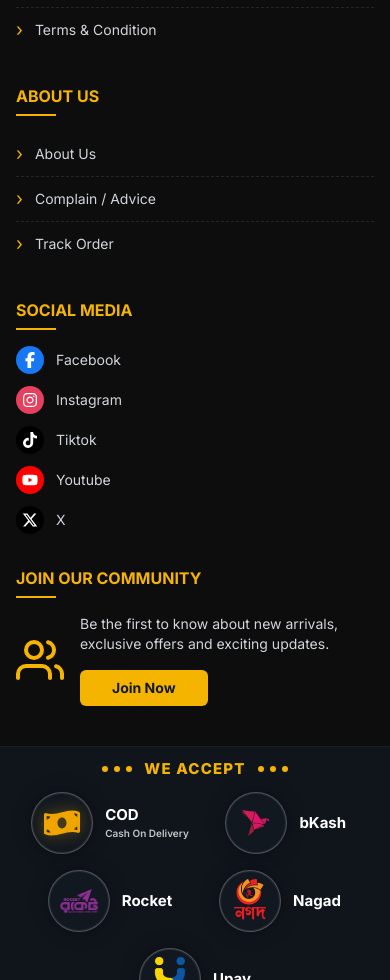
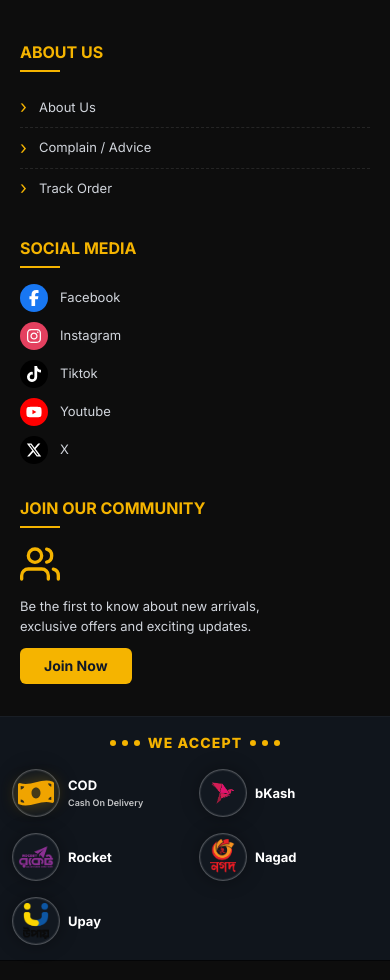
Before and after one commit to asadullah055/cartout, a Next.js app: page /order-success in a window 390 px wide. Shown: the part 1020-2000 px from the top of the page. Built offline with nearby package versions, Linux system fonts and the light colour scheme; no server answers.

Commit message:
update invoice

```diff
--- /dev/null
+++ b/app/not-found.js
@@ -0,0 +1,29 @@
+import Link from "next/link";
+
+export const metadata = {
+  title: "404 Not Found | CartOut",
+};
+
+export default function NotFound() {
+  return (
+    <main className="mx-auto flex min-h-[60vh] max-w-[1440px] items-center justify-center px-4 py-16">
+      <section className="text-center">
+        <p className="text-sm font-semibold uppercase tracking-wide text-[#FF3300]">
+          Page not found
+        </p>
+        <h1 className="mt-3 text-4xl font-bold text-gray-950 md:text-5xl">
+          404 Not Found
+        </h1>
+        <p className="mx-auto mt-4 max-w-md text-sm text-gray-600">
+          The page you are looking for does not exist or has been moved.
+        </p>
+        <Link
+          href="/"
+          className="mt-6 inline-flex rounded bg-[#FF3300] px-5 py-3 text-sm font-semibold text-white"
+        >
+          Go Home
+        </Link>
+      </section>
+    </main>
+  );
+}
--- a/app/product/[slug]/page.js
+++ b/app/product/[slug]/page.js
@@ -3,6 +3,7 @@ import Details from "@/components/ProductDetails/Details";
 import ImageSlider from "@/components/ProductDetails/ImageSlider";
 import ProductTabs from "@/components/ProductDetails/ProductTabs";
 import SellerInfo from "@/components/ProductDetails/SellerInfo";
+import { notFound } from "next/navigation";
 
 const API_BASE_URL =
   process.env.NEXT_PUBLIC_API_URL ||
@@ -13,17 +14,27 @@ const API_BASE_URL =
 // 🔹 SERVER SIDE DATA FETCH
 async function getProduct(slug) {
   const res = await fetch(
-    `${API_BASE_URL}/product/slug/${slug}`,
+    `${API_BASE_URL}/product/slug/${encodeURIComponent(slug)}`,
     {
       cache: "no-store", // 👈 always fresh (SSR)
     }
   );
 
+  if (res.status === 404) {
+    notFound();
+  }
+
   if (!res.ok) {
     throw new Error("Failed to fetch product");
   }
 
-  return res.json();
+  const data = await res.json();
+
+  if (!data?.product) {
+    notFound();
+  }
+
+  return data;
 }
 
 const ProductDetails = async ({ params }) => {
--- a/components/Footer/Footer.jsx
+++ b/components/Footer/Footer.jsx
@@ -60,14 +60,14 @@ const paymentMethods = [
 ];
 
 const PaymentLogo = ({ method }) => (
-  <span className="flex h-[62px] w-[62px] shrink-0 items-center justify-center rounded-full border border-white/25 bg-[#121820] shadow-[inset_0_0_0_1px_rgba(255,255,255,0.08),0_0_18px_rgba(0,0,0,0.35)]">
+  <span className="flex h-12 w-12 shrink-0 items-center justify-center rounded-full border border-white/25 bg-[#121820] shadow-[inset_0_0_0_1px_rgba(255,255,255,0.08),0_0_18px_rgba(0,0,0,0.35)] sm:h-[62px] sm:w-[62px]">
     {method.image ? (
       <Image
         src={method.image}
         alt={method.name}
         width={48}
         height={48}
-        className={`object-contain ${method.imageClassName || "h-11 w-11"}`}
+        className={`max-h-9 max-w-9 object-contain sm:max-h-none sm:max-w-none ${method.imageClassName || "h-11 w-11"}`}
       />
     ) : (
       method.logo
@@ -87,7 +87,7 @@ const LinkList = ({ items }) => (
     {items.map((item) => (
       <li
         key={item}
-        className="flex items-center gap-3 border-b border-dashed border-white/10 py-3 text-sm text-gray-300 last:border-b-0"
+        className="flex items-center gap-3 border-b border-dashed border-white/10 py-2.5 text-[13px] text-gray-300 last:border-b-0 sm:py-3 sm:text-sm"
       >
         <span className="text-lg leading-none text-[#f5b400]">›</span>
         <span>{item}</span>
@@ -99,14 +99,14 @@ const LinkList = ({ items }) => (
 const Footer = () => {
   return (
     <footer className="mt-8 bg-[#0d0d0d] text-gray-300">
-      <div className="mx-auto grid max-w-[1440px] grid-cols-1 gap-8 px-4 py-10 sm:px-6 lg:grid-cols-[1.2fr_1fr_0.9fr_1.25fr] lg:gap-10 lg:px-8">
+      <div className="mx-auto grid max-w-[1440px] grid-cols-1 gap-7 px-5 py-8 sm:grid-cols-2 sm:px-6 sm:py-10 lg:grid-cols-[1.2fr_1fr_0.9fr_1.25fr] lg:gap-10 lg:px-8">
         <div className="lg:border-r lg:border-white/20 lg:pr-8">
           <Image
             src="/images/darklogo.png"
             alt="CartOut"
             width={260}
             height={92}
-            className="h-auto w-[200px] object-contain sm:w-[220px]"
+            className="h-auto w-[180px] object-contain sm:w-[220px]"
           />
           <p className="max-w-[310px] text-sm leading-6 text-gray-400">
             Your trusted online shopping destination in Bangladesh. We bring you
@@ -152,9 +152,9 @@ const Footer = () => {
 
         <div>
           <FooterTitle>Social Media</FooterTitle>
-          <ul className="space-y-3">
+          <ul className="space-y-2.5 sm:space-y-3">
             {socialLinks.map(({ label, Icon, color }) => (
-              <li key={label} className="flex items-center gap-3 text-sm">
+              <li key={label} className="flex items-center gap-3 text-[13px] sm:text-sm">
                 <span
                   className={`flex h-7 w-7 items-center justify-center rounded-full text-white ${color}`}
                 >
@@ -167,10 +167,10 @@ const Footer = () => {
 
           <div className="mt-8">
             <FooterTitle>Join Our Community</FooterTitle>
-            <div className="flex items-center gap-4">
-              <FiUsers className="h-12 w-12 shrink-0 text-[#f5b400]" />
-              <div>
-                <p className="max-w-[260px] text-sm leading-5 text-gray-300">
+            <div className="flex flex-col items-start gap-3 sm:flex-row sm:gap-4">
+              <FiUsers className="h-10 w-10 shrink-0 text-[#f5b400] sm:h-12 sm:w-12" />
+              <div className="min-w-0">
+                <p className="max-w-[300px] text-[13px] leading-5 text-gray-300 sm:text-sm">
                   Be the first to know about new arrivals, exclusive offers and
                   exciting updates.
                 </p>
@@ -178,7 +178,7 @@ const Footer = () => {
                   href="https://www.facebook.com/groups/1409319587782992"
                   target="_blank"
                   rel="noopener noreferrer"
-                  className="mt-4 inline-block rounded-md bg-[#f5b400] px-8 py-2 text-sm font-bold text-[#111827] hover:bg-[#ffca2c]"
+                  className="mt-3 inline-flex min-h-9 items-center justify-center rounded-md bg-[#f5b400] px-6 py-2 text-sm font-bold text-[#111827] hover:bg-[#ffca2c] sm:mt-4 sm:px-8"
                 >
                   Join Now
                 </a>
@@ -188,16 +188,16 @@ const Footer = () => {
         </div>
       </div>
 
-      <div className="bg-[#10151c] px-4 py-3 shadow-[inset_0_1px_0_rgba(255,255,255,0.04),inset_0_-1px_0_rgba(0,0,0,0.75)]">
+      <div className="bg-[#10151c] px-3 py-4 shadow-[inset_0_1px_0_rgba(255,255,255,0.04),inset_0_-1px_0_rgba(0,0,0,0.75)] sm:px-4">
         <div className="mx-auto max-w-[1050px]">
-          <div className="mb-3 flex items-center justify-center gap-3 text-center">
+          <div className="mb-4 flex items-center justify-center gap-2 text-center sm:gap-3">
             <span className="hidden h-px w-[72px] bg-gradient-to-r from-transparent via-[#f5b400] to-[#f5b400] sm:block" />
             <span className="flex gap-1.5">
               <span className="h-1.5 w-1.5 rounded-full bg-[#f5b400]" />
               <span className="h-1.5 w-1.5 rounded-full bg-[#f5b400]" />
               <span className="h-1.5 w-1.5 rounded-full bg-[#f5b400]" />
             </span>
-            <h3 className="text-[15px] font-extrabold uppercase tracking-[0.08em] text-[#f5b400] sm:text-lg">
+            <h3 className="text-[14px] font-extrabold uppercase tracking-[0.08em] text-[#f5b400] sm:text-lg">
               We Accept
             </h3>
             <span className="flex gap-1.5">
@@ -208,17 +208,22 @@ const Footer = () => {
             <span className="hidden h-px w-[72px] bg-gradient-to-r from-[#f5b400] via-[#f5b400] to-transparent sm:block" />
           </div>
 
-          <div className="flex flex-wrap items-center justify-center gap-y-4">
+          <div className="grid grid-cols-2 gap-x-2 gap-y-4 sm:flex sm:flex-wrap sm:items-center sm:justify-center">
             {paymentMethods.map((method, index) => (
-              <div key={method.name} className="flex items-center">
-                <div className="flex min-w-[170px] items-center justify-center gap-3 px-3 sm:min-w-[180px]">
+              <div
+                key={method.name}
+                className={`flex min-w-0 items-center justify-center ${
+                  index === paymentMethods.length - 1 ? "col-span-2 sm:col-span-1" : ""
+                }`}
+              >
+                <div className="flex w-full min-w-0 items-center justify-start gap-2 sm:min-w-[180px] sm:justify-center sm:gap-3 sm:px-3">
                   <PaymentLogo method={method} />
-                  <div className="text-left">
-                    <p className="text-[15px] font-bold leading-5 text-white">
+                  <div className="min-w-0 text-left">
+                    <p className="text-[13px] font-bold leading-5 text-white sm:text-[15px]">
                       {method.name}
                     </p>
                     {method.subtitle ? (
-                      <p className="text-[10px] font-semibold leading-4 text-white/75">
+                      <p className="text-[9px] font-semibold leading-4 text-white/75 sm:text-[10px]">
                         {method.subtitle}
                       </p>
                     ) : null}
@@ -233,19 +238,19 @@ const Footer = () => {
         </div>
       </div>
 
-      <div className="px-4 py-5">
-        <div className="mx-auto flex max-w-[1440px] flex-col items-center justify-between gap-4 text-sm text-gray-400 md:flex-row">
-          <p>
+      <div className="px-3 py-5 sm:px-4">
+        <div className="mx-auto flex max-w-[1440px] flex-col items-center justify-between gap-3 text-center text-[13px] text-gray-400 sm:text-sm md:flex-row">
+          <p className="leading-5">
             © {new Date().getFullYear()}{" "}
             <span className="font-bold text-[#f5b400]">CartOut</span>. All
             rights reserved.
           </p>
-          <p className="flex items-center gap-2">
+          <p className="flex flex-wrap items-center justify-center gap-2 leading-5">
             <RiShieldCheckLine className="text-xl text-[#f5b400]" />
             Secure Shopping <span className="text-white/30">|</span> 100%
             Authentic Products
           </p>
-          <p className="flex items-center gap-2 font-semibold text-[#f5b400]">
+          <p className="flex items-center justify-center gap-2 font-semibold text-[#f5b400]">
             <RiShoppingCart2Line className="text-2xl" />
             www.cartout.com.bd
           </p>
--- a/components/Home/Hero.jsx
+++ b/components/Home/Hero.jsx
@@ -16,7 +16,7 @@ const Hero = async () => {
   const sideBanner = sideBanners[0];
 
   return (
-    <section className="grid gap-4 pt-4 md:gap-5 lg:grid-cols-[2.6fr_1fr] lg:items-stretch">
+    <section className="grid gap-4 px-3 pt-4 sm:px-4 md:gap-5 lg:grid-cols-[2.6fr_1fr] lg:items-stretch lg:px-0">
       <div className="min-w-0">
         <ShowBanner banners={banners} />
       </div>
--- a/components/Products/FeaturedProducts.jsx
+++ b/components/Products/FeaturedProducts.jsx
@@ -15,8 +15,8 @@ const FeaturedProducts = async () => {
 
 
   return (
-    <section className="max-w-[1440px] mx-auto p-4">
-      <div className="grid grid-cols-2 sm:grid-cols-3 md:grid-cols-4 lg:grid-cols-5 gap-2 ">
+    <section className="mx-auto max-w-[1440px] px-1.5 py-3 sm:px-2 lg:px-3">
+      <div className="grid grid-cols-2 gap-1.5 sm:grid-cols-3 sm:gap-2 md:grid-cols-4 lg:grid-cols-5">
         {products.map((product) => (
           <ProductCard key={product._id} product={product} />
         ))}
```
Also changed, not shown: components/Products/ProductCard.jsx (+11 -11 lines), components/checkout/AddAddress.jsx (+8 -1 lines).
